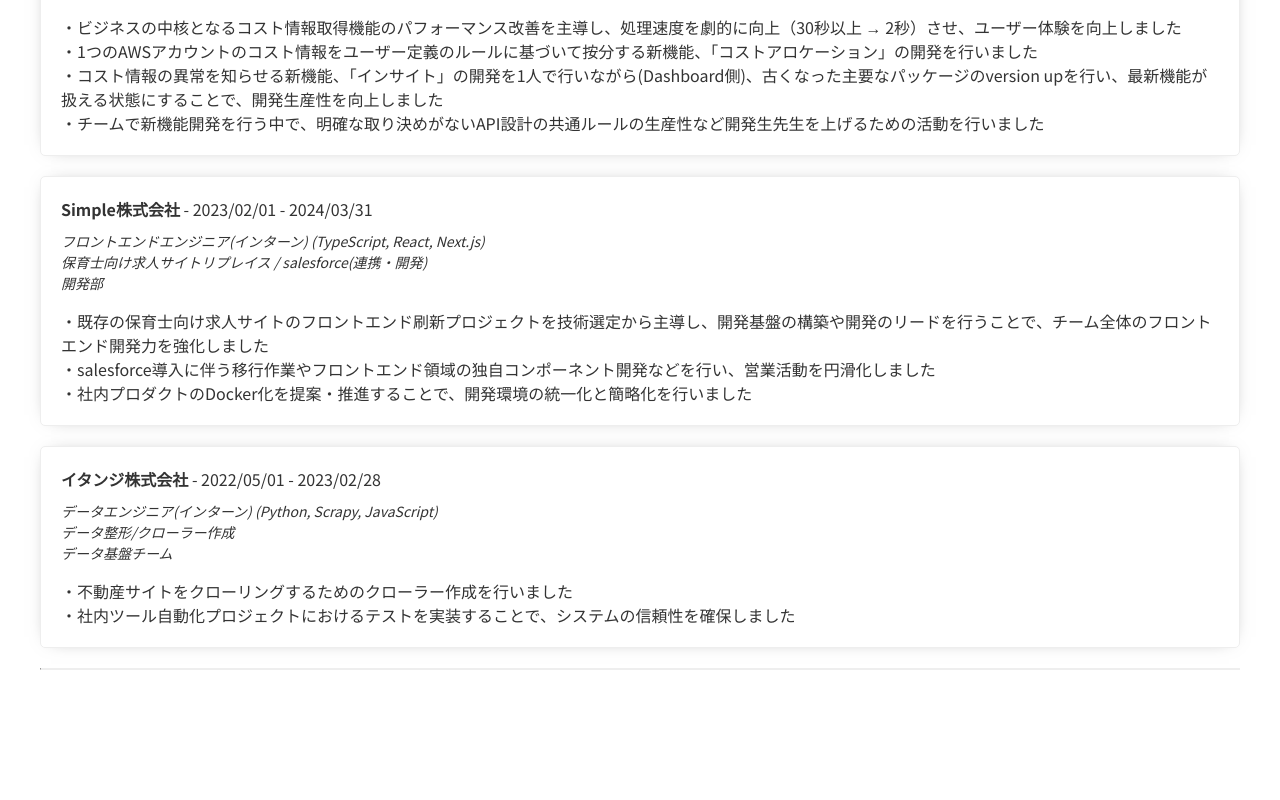
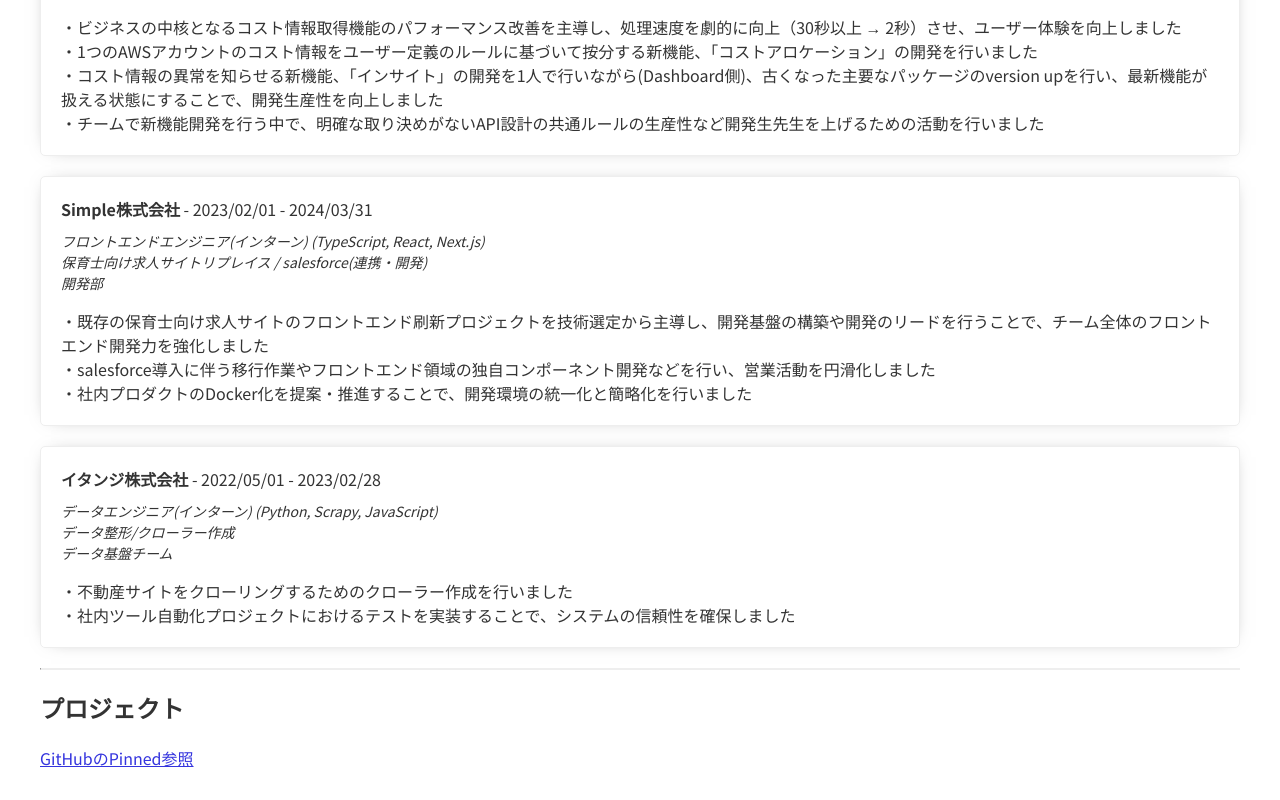
Before and after one commit to kandalog/takaaki-kanda, a React (Vite) app: page / in a window 1280 px wide. Shown: the part 624-1424 px from the top of the page. Before the commit the page ends 1324 px from the top, so only its background shows below. Built offline with nearby package versions, Linux system fonts and the light colour scheme.

Commit message:
update: project sectionを配置

```diff
--- a/src/App.tsx
+++ b/src/App.tsx
@@ -4,6 +4,7 @@
 import AboutSection from "./components/presentation/home/AboutSection";
 import { CareerSection } from "./components/presentation/home/CareerSection";
 import SkillSection from "./components/presentation/home/SkillSection";
+import ProjectSection from "./components/presentation/home/ProjectSection";
 
 function App() {
   return (
@@ -13,6 +14,7 @@
         <AboutSection />
         <SkillSection />
         <CareerSection />
+        <ProjectSection />
       </MainContainer>
     </>
   );
--- a/src/styles/pages/home.scss
+++ b/src/styles/pages/home.scss
@@ -4,4 +4,12 @@
       margin-top: 20px;
     }
   }
+  .section {
+    &.project {
+      .project-link {
+        color: rgb(52, 52, 222);
+        text-decoration: underline;
+      }
+    }
+  }
 }
```
